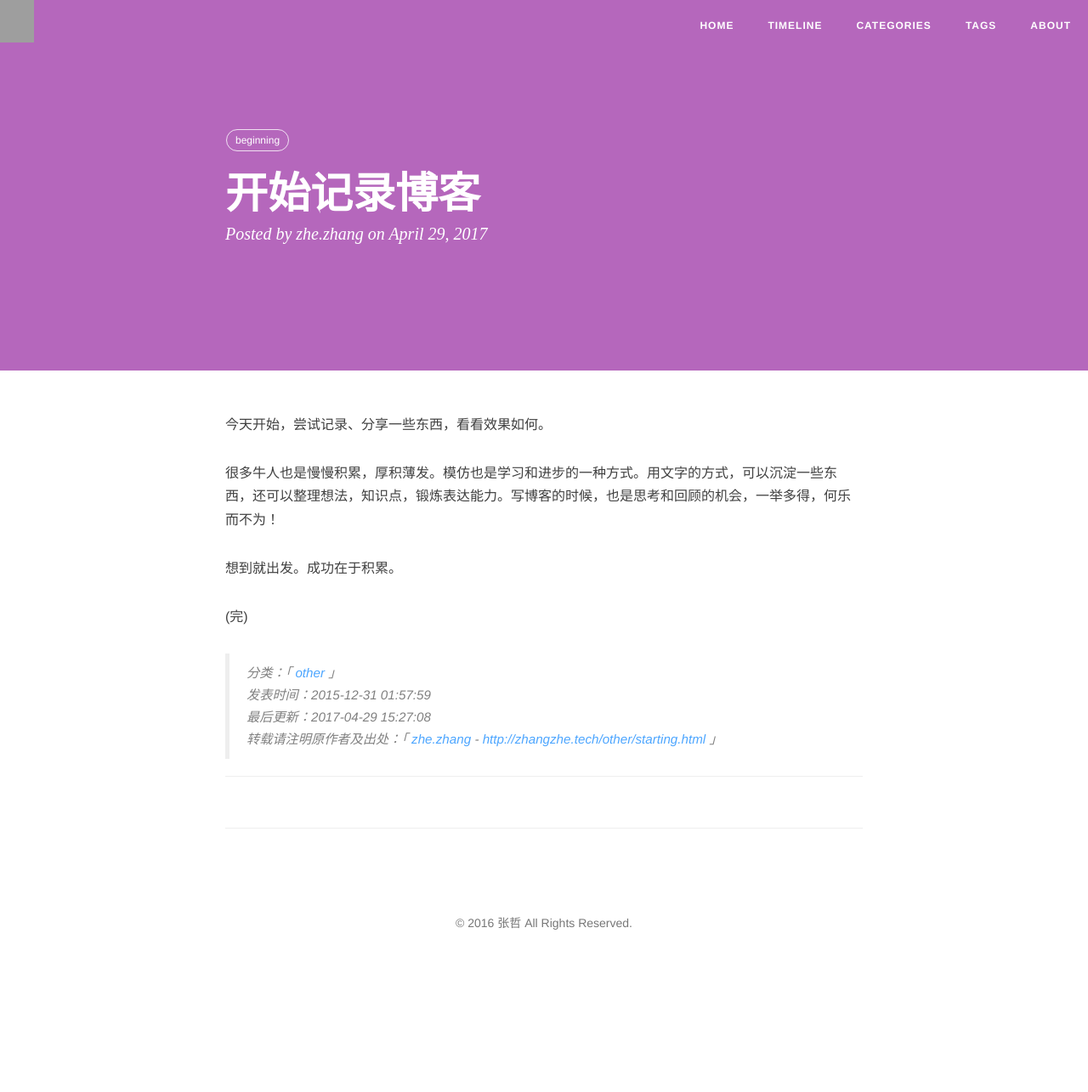
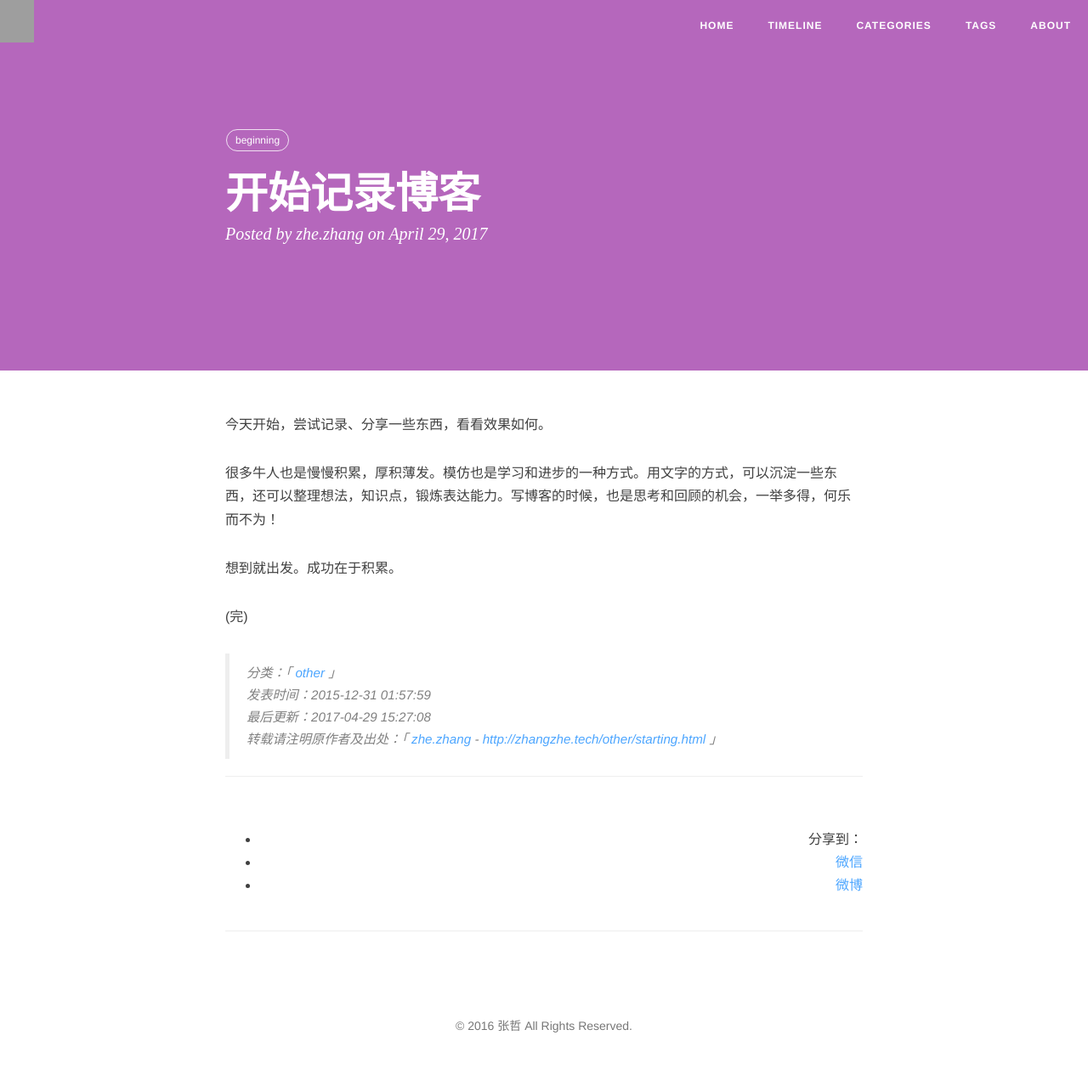
Before and after one commit to Zhangzhe09/zhangzhe09.github.io, a Jekyll site: the page built from _posts/2017-04-29-starting.md, in a window 1280 px wide. Shown: the whole page at 85% size. Built offline with Jekyll 4.4.1, drawn with Linux system fonts in a browser that asks for light colours; nearby versions of some CDN libraries; comment, search, counter and statistics services are not loaded; before the commit the page ends 1163 px from its top, so only the background shows below that; grey boxes are pictures that could not be loaded.

```diff
--- a/_layouts/post.html
+++ b/_layouts/post.html
@@ -82,6 +82,15 @@
                     data-images="{% if page.header-img %}{{ page.header-img | prepend: site.img_url }}{% else %}{{ site.share_img | prepend : site.img_url | replace: '//', '/' }}{% endif %}"
                     data-content="{{ content | strip_html | truncate:80 }} | {{ site.title }}"
                     data-url="{{ page.url | prepend : site.baseurl | prepend : site.url }}">
+		    <div class="ds-share-inline">
+                      <ul  class="ds-share-icons-16">
+                        <li>分享到：</li>
+                        <li><a class="ds-wechat" href="javascript:void(0);" data-service="wechat">微信</a></li>
+                        <li><a class="ds-weibo" href="javascript:void(0);" data-service="weibo">微博</a></li>
+                      </ul>
+                      <div class="ds-share-icons-more">
+                      </div>
+                    </div>
                 <hr>
                 </div>
                 <!-- Duoshuo Share end-->
```
